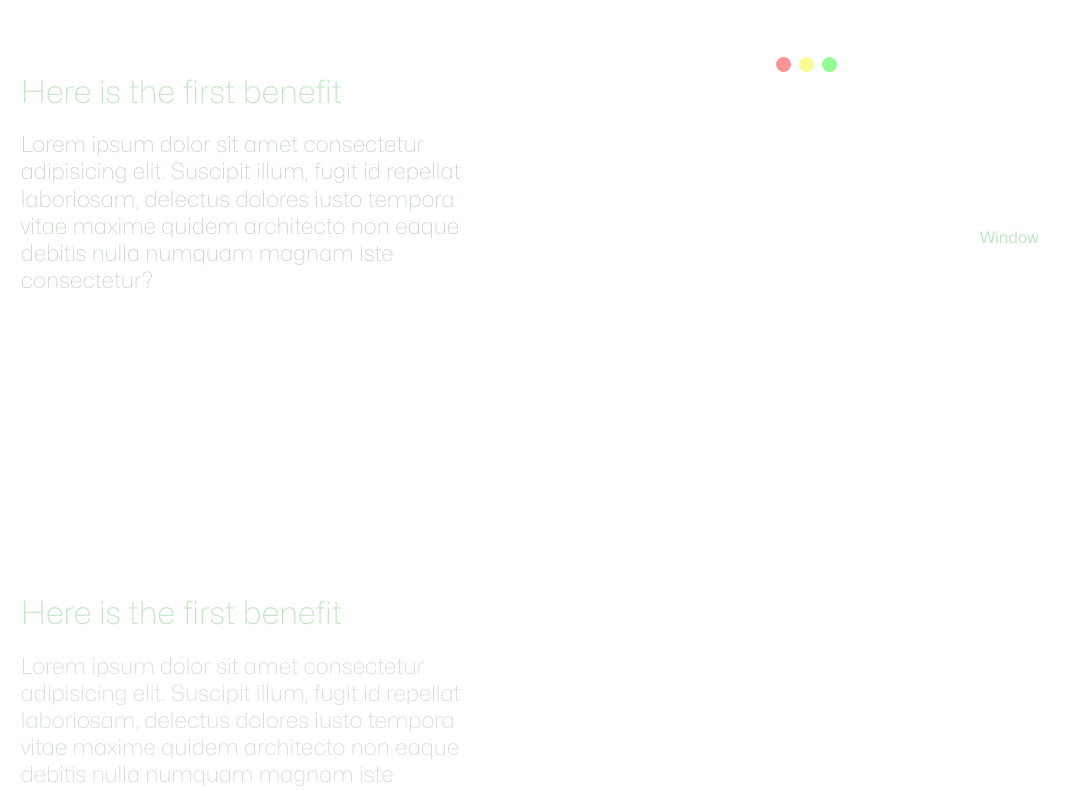
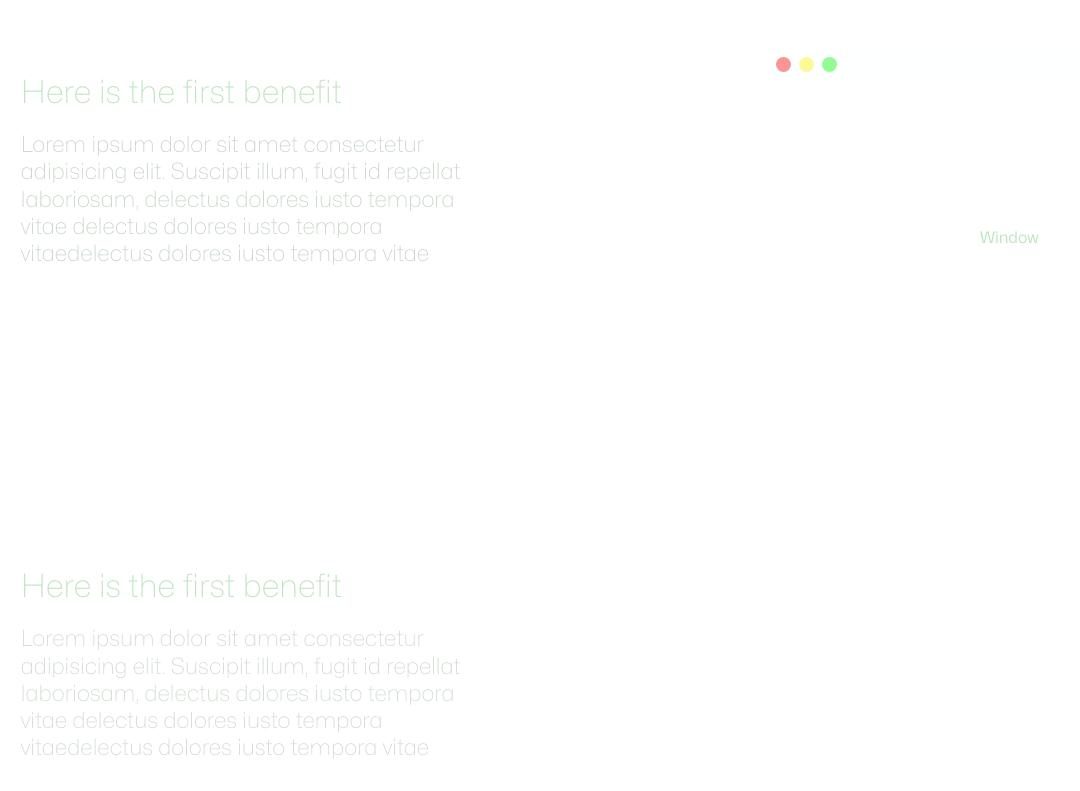
Before and after one commit to nizza1/compo, a Next.js app: page / in a window 1280 px wide. Shown: the part 840-1631 px from the top of the page, without its empty margins (0-1080 px from the left). Built offline with nearby package versions, Linux system fonts and the light colour scheme.

Commit message:
build_ver

```diff
--- a/app/components/benef/benefit.jsx
+++ b/app/components/benef/benefit.jsx
@@ -21,19 +21,22 @@ const Benefit = () => {
           <div className={styles.textsCo}>
 
 
-          <div className={styles.textCo}>
+
+
+             <div className={styles.textCo}>
            <Textco title='Here is the first benefit '
+            p='Lorem ipsum dolor sit amet consectetur adipisicing elit. Suscipit illum, fugit id repellat laboriosam, delectus dolores iusto tempora vitae delectus dolores iusto tempora vitaedelectus dolores iusto tempora vitae'
 
-            children={<p>Lorem ipsum dolor sit amet consectetur adipisicing elit. Suscipit illum, fugit id repellat laboriosam, delectus dolores iusto tempora vitae maxime quidem architecto non eaque debitis nulla numquam magnam iste consectetur?</p>}
             />
              </div>
 
              <div className={styles.textCo}>
            <Textco title='Here is the first benefit '
+            p='Lorem ipsum dolor sit amet consectetur adipisicing elit. Suscipit illum, fugit id repellat laboriosam, delectus dolores iusto tempora vitae delectus dolores iusto tempora vitaedelectus dolores iusto tempora vitae'
 
-            children={<p>Lorem ipsum dolor sit amet consectetur adipisicing elit. Suscipit illum, fugit id repellat laboriosam, delectus dolores iusto tempora vitae maxime quidem architecto non eaque debitis nulla numquam magnam iste consectetur?</p>}
             />
              </div>
+
 
 
 
--- a/app/components/benef/styles.module.css
+++ b/app/components/benef/styles.module.css
@@ -42,3 +42,9 @@
     line-height: 1.7rem;
     color: var(--white-text);
 }
+
+@media (max-width: 700px) {
+    .windowCo {
+        display: none;
+    }
+}
--- a/app/components/benef/textCo/textCo.jsx
+++ b/app/components/benef/textCo/textCo.jsx
@@ -4,7 +4,7 @@ import HoverText from '../../global/hoverText/hoverText'
 import {motion ,useTransform ,useScroll } from 'framer-motion'
 import styles from './styles.module.css'
 
-const Textco = ({title, p , children}) => {
+const Textco = ({title, p }) => {
     const textAr= useRef(null)
     const { scrollYProgress } = useScroll({
     target: textAr,
@@ -16,7 +16,7 @@ const Textco = ({title, p , children}) => {
          <h1><HoverText text={title}/></h1>
 
          <motion.div ref={textAr} style={{opacity}}>
-          {children}
+          <p>{p}</p>
          </motion.div>
     </div>
   )
```
